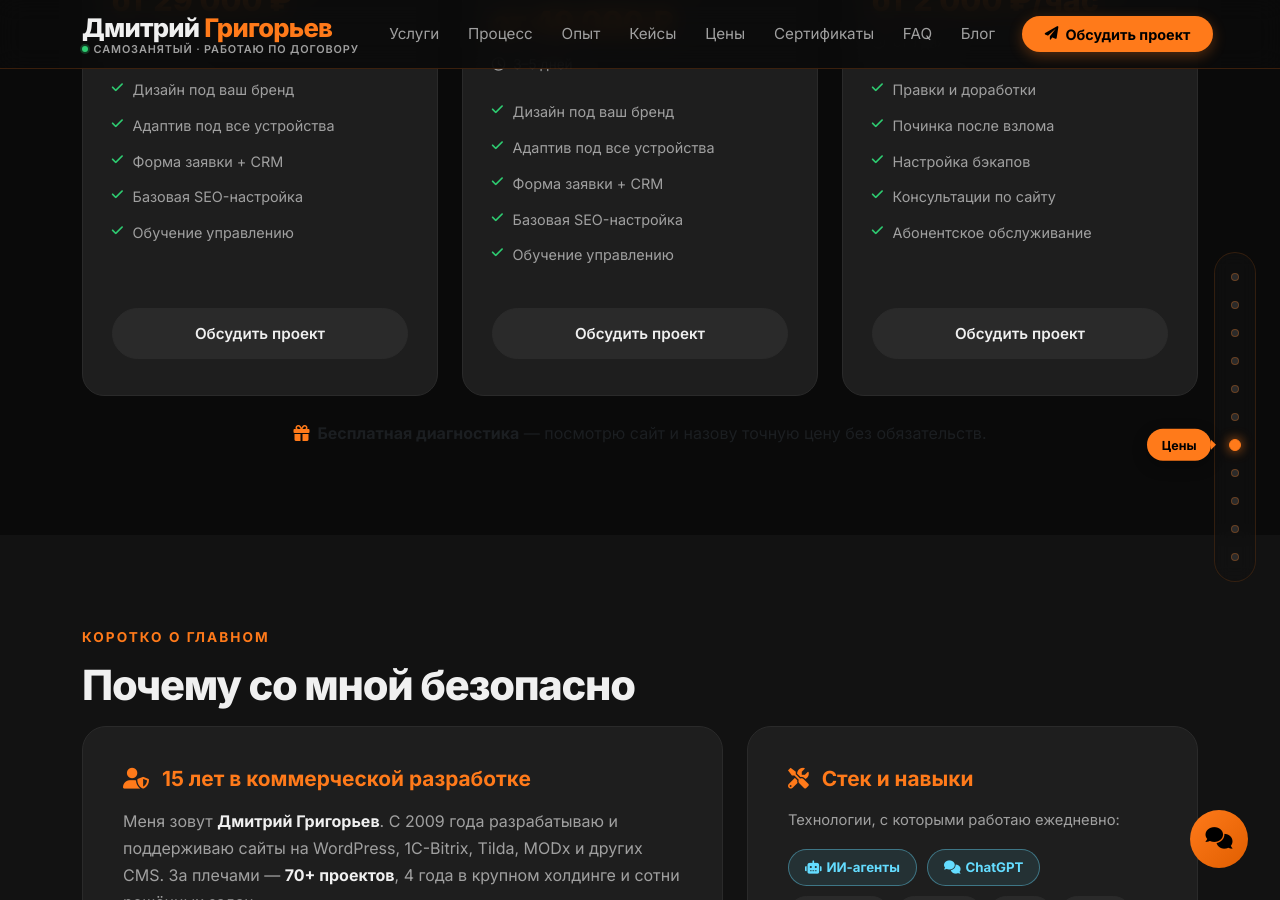
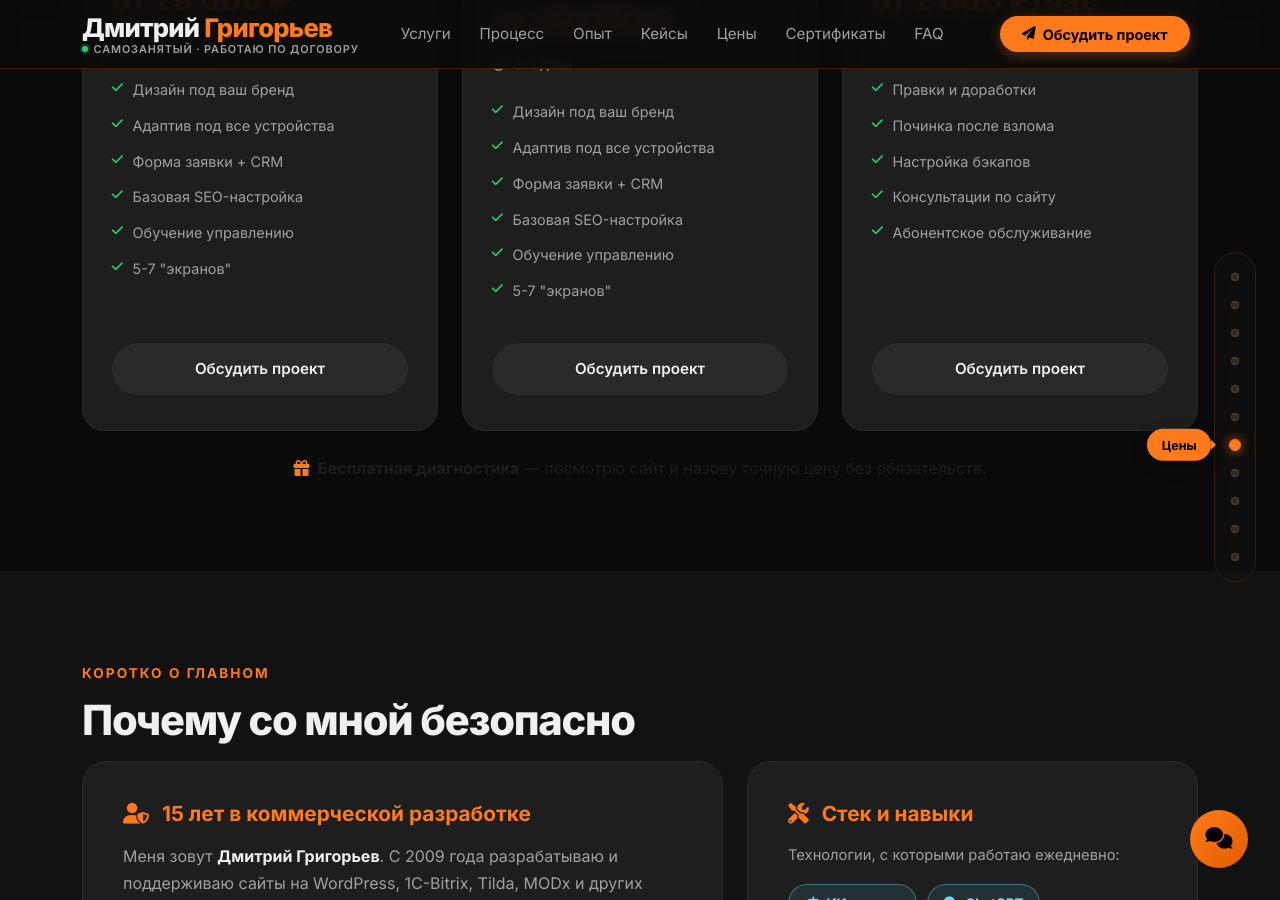
Before and after one commit to dngrigorev54/dngrigorev54.github.io, a Jekyll site: the page built from index.html, in a window 1280 px wide and 900 px high, scrolled down 7605 px. Built offline with Jekyll 4.4.1, drawn with Linux system fonts in a browser that asks for light colours.

```diff
--- a/_data/navigation.yml
+++ b/_data/navigation.yml
@@ -15,6 +15,6 @@ main:
     url: "/#certs"
   - title: "FAQ"
     url: "/#faq"
-  - title: "Блог"
+  - # title: "Блог"
     # url: "/blog/"
     # icon: "fa-pen-nib"
--- a/index.html
+++ b/index.html
@@ -811,6 +811,7 @@ permalink: /
                         <li><i class="fas fa-check"></i> Форма заявки + CRM</li>
                         <li><i class="fas fa-check"></i> Базовая SEO-настройка</li>
                         <li><i class="fas fa-check"></i> Обучение управлению</li>
+                        <li><i class="fas fa-check"></i> 5-7 "экранов"</li>
                     </ul>
                     <a href="#contact" class="btn-price">Обсудить проект</a>
                 </div>
@@ -826,6 +827,7 @@ permalink: /
                         <li><i class="fas fa-check"></i> Форма заявки + CRM</li>
                         <li><i class="fas fa-check"></i> Базовая SEO-настройка</li>
                         <li><i class="fas fa-check"></i> Обучение управлению</li>
+                        <li><i class="fas fa-check"></i> 5-7 "экранов"</li>
                     </ul>
                     <a href="#contact" class="btn-price">Обсудить проект</a>
                 </div>
```
